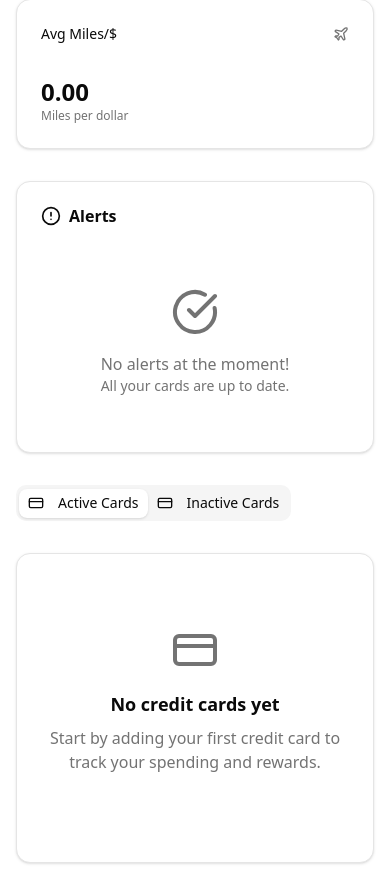
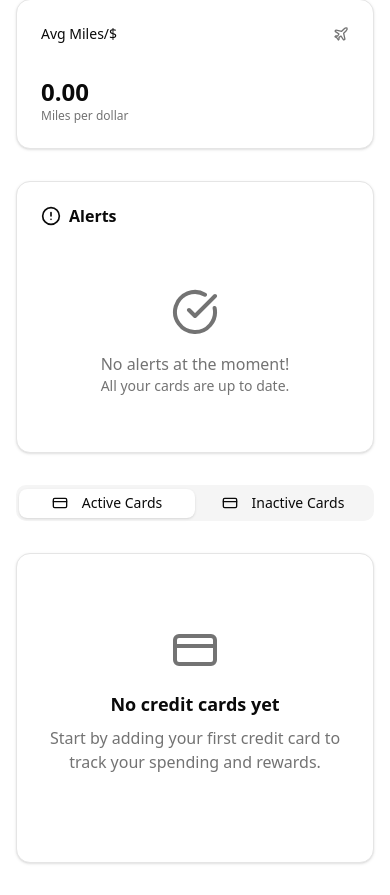
Before and after one commit to davidcjw/card-manager, a Next.js app: page / in a window 390 px wide. Shown: the part 720-1615 px from the top of the page. Built offline with nearby package versions, Linux system fonts and the light colour scheme.

Commit message:
fix viewport

```diff
--- a/app/page.tsx
+++ b/app/page.tsx
@@ -133,8 +133,8 @@ export default function Home() {
           {/* Cards Section */}
           <div className="lg:col-span-3">
             <Tabs defaultValue="active" className="w-full">
-              <div className="flex justify-between items-center mb-6">
-                <TabsList>
+              <div className="flex flex-col sm:flex-row sm:justify-between sm:items-center gap-4 mb-6">
+                <TabsList className="w-full sm:w-auto">
                   <TabsTrigger value="active" className="flex items-center space-x-2">
                     <CreditCardIcon className="h-4 w-4" />
                     <span>Active Cards</span>
@@ -156,7 +156,7 @@ export default function Home() {
                 </TabsList>
 
                 {unreadAlerts.length > 0 && (
-                  <div className="flex items-center space-x-2 text-sm text-muted-foreground">
+                  <div className="flex items-center justify-center sm:justify-start space-x-2 text-sm text-muted-foreground">
                     <AlertCircle className="h-4 w-4" />
                     <span>{unreadAlerts.length} unread alerts</span>
                   </div>
```
